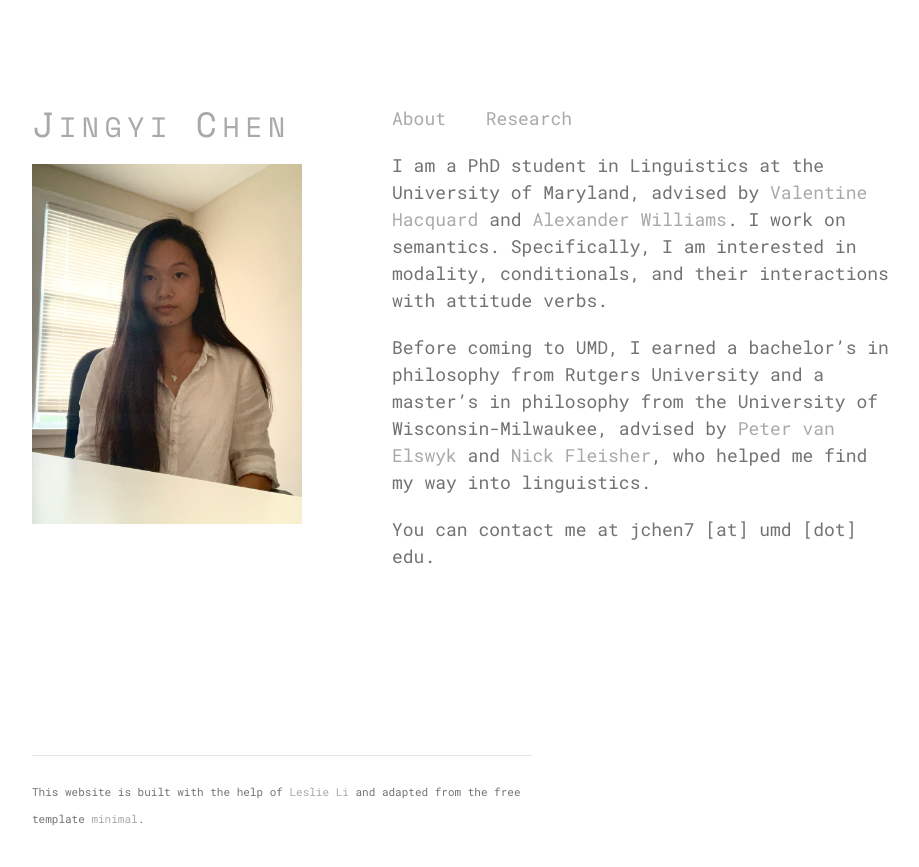
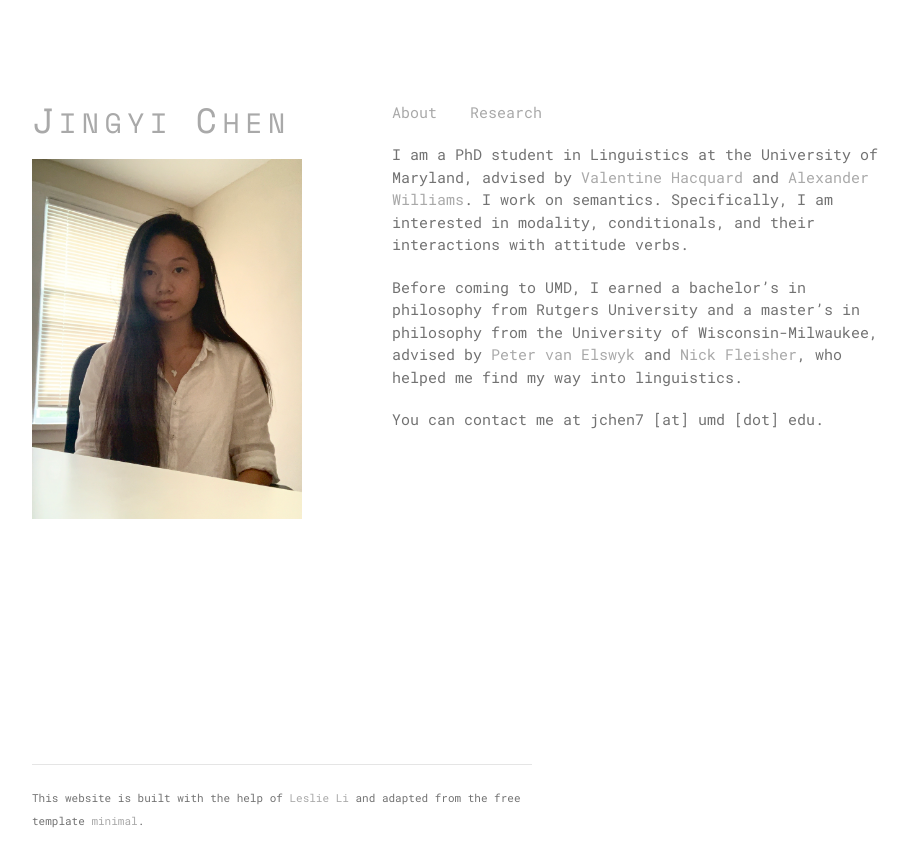
Before and after one commit to Jingyichenn/jingyichen.org, a Jekyll site: the page built from index.md, in a window 1280 px wide. Shown: the top 867 px of the page, without its empty margins (178-1097 px from the left). Built offline with Jekyll 4.4.1, drawn with Linux system fonts in a browser that asks for light colours.

Commit message:
Update jekyll-theme-minimal.scss

```diff
--- a/_sass/jekyll-theme-minimal.scss
+++ b/_sass/jekyll-theme-minimal.scss
@@ -4,7 +4,7 @@
 body {
   background-color: #fff;
   padding:50px;
-  font: 18px/1.5 "Roboto Mono", "Helvetica Neue", Helvetica, Arial, sans-serif;
+  font: 15px/1.5 "Roboto Mono", "Helvetica Neue", Helvetica, Arial, sans-serif;
   color:#727272;
   font-weight:400;
 }
```
